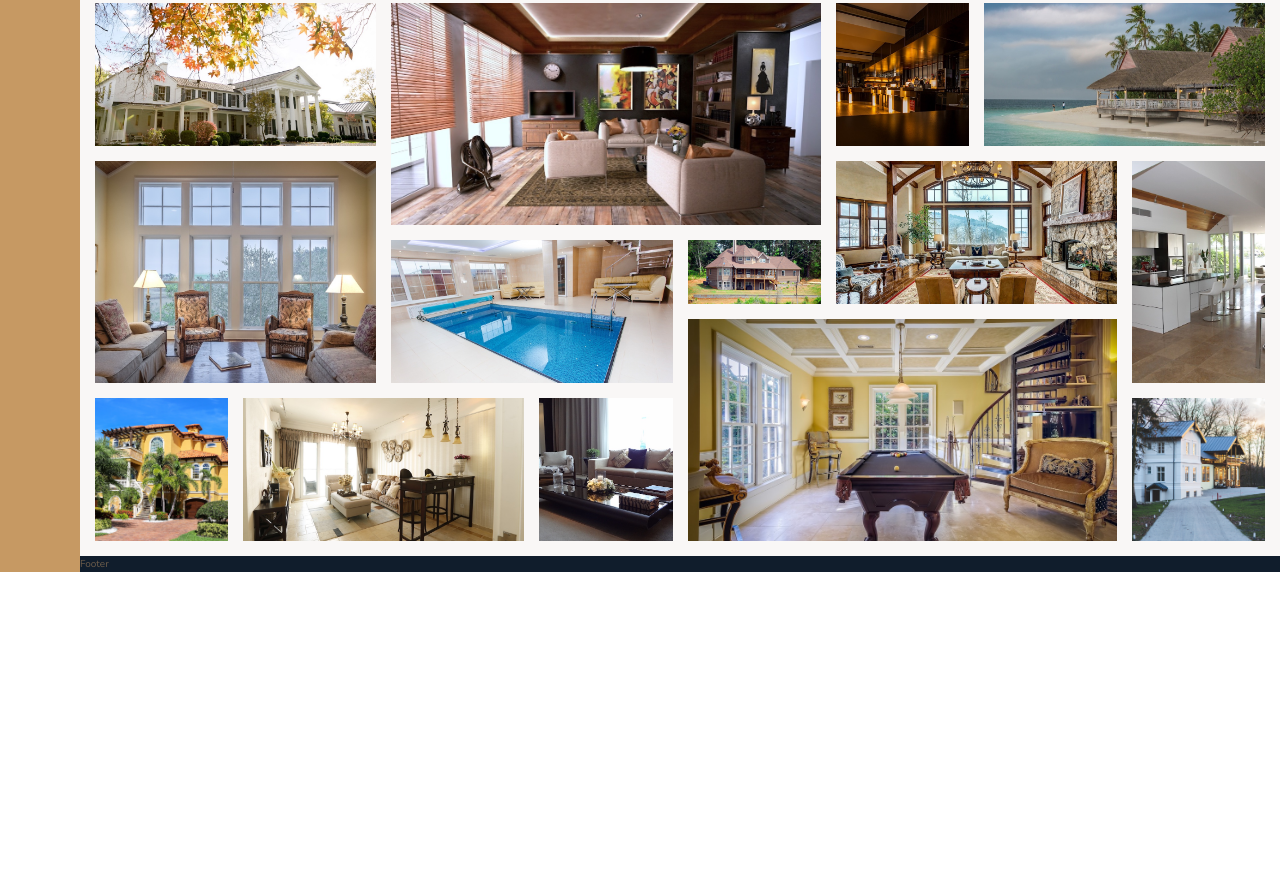
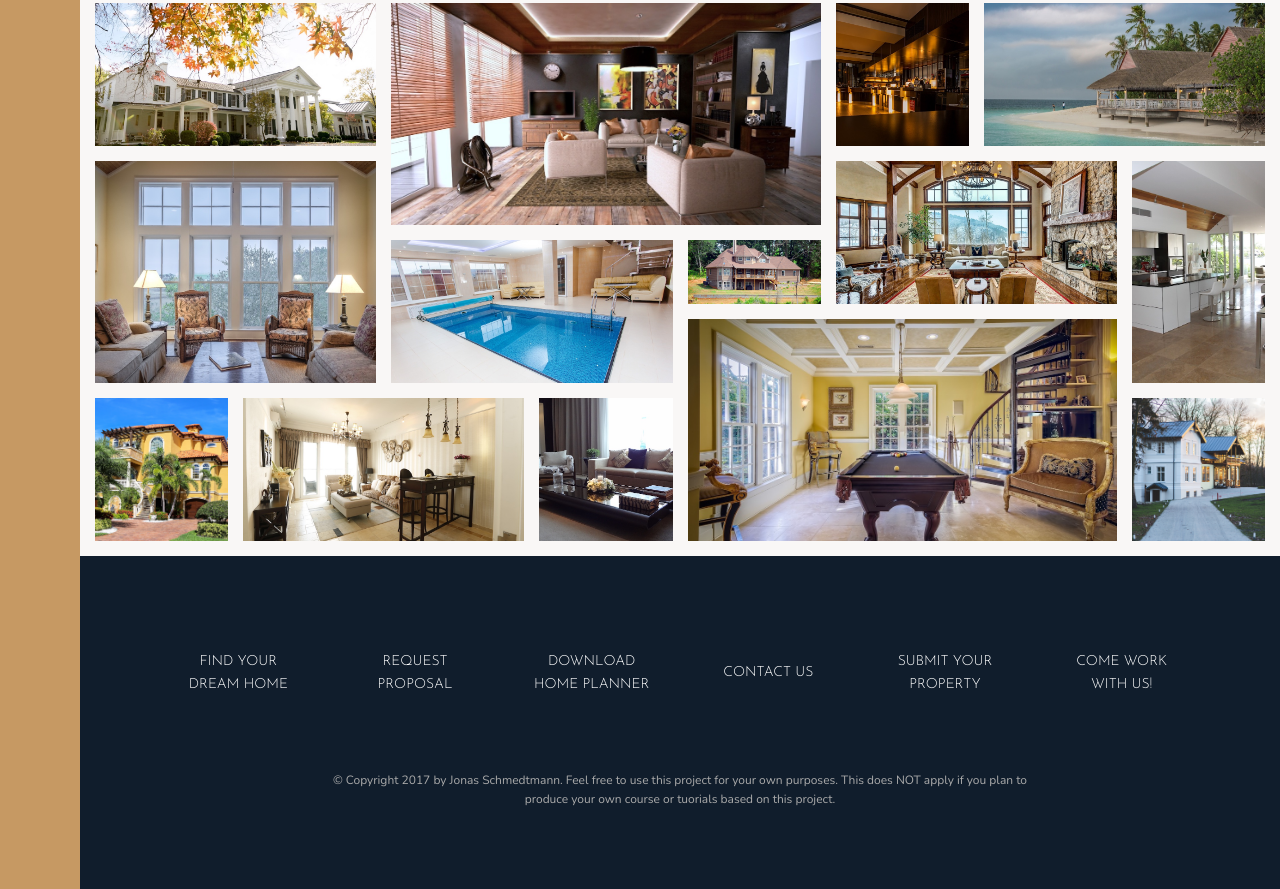
Before and after one commit to Okyanusaydgn/Nexter_Project, a website: page index.html in a window 1280 px wide. Shown: the part 3084-3973 px from the top of the page. Before the commit the page ends 3656 px from the top, so only its background shows below. Drawn offline with nearby package versions, Linux system fonts and the light colour scheme.

Commit message:
Building the Footer Section.

```diff
--- a/index.html
+++ b/index.html
@@ -376,6 +376,32 @@
       </figure>
     </section>
 
-    <footer class="footer">Footer</footer>
+    <footer class="footer">
+      <ul class="nav">
+        <li class="nav__item">
+          <a href="#" class="nav__link">Find your dream home</a>
+        </li>
+        <li class="nav__item">
+          <a href="#" class="nav__link">Request proposal</a>
+        </li>
+        <li class="nav__item">
+          <a href="#" class="nav__link">Download home planner</a>
+        </li>
+        <li class="nav__item">
+          <a href="#" class="nav__link">Contact us</a>
+        </li>
+        <li class="nav__item">
+          <a href="#" class="nav__link">Submit your property</a>
+        </li>
+        <li class="nav__item">
+          <a href="#" class="nav__link">Come work with us!</a>
+        </li>
+      </ul>
+      <p class="copyright">
+        &copy; Copyright 2017 by Jonas Schmedtmann. Feel free to use this
+        project for your own purposes. This does NOT apply if you plan to
+        produce your own course or tuorials based on this project.
+      </p>
+    </footer>
   </body>
 </html>
--- a/sass/_footer.scss
+++ b/sass/_footer.scss
@@ -3,4 +3,43 @@
 .footer {
   background-color: var.$color-secondary;
   grid-column: full-start / full-end;
+  padding: 8rem;
 }
+
+.nav {
+  list-style: none;
+
+  display: grid;
+  grid-template-columns: repeat(auto-fit, minmax(15rem, 1fr));
+  gap: 2rem;
+  align-items: center;
+
+  &__link:link,
+  &__link:visited {
+    font-size: 1.4rem;
+    color: #fff;
+    text-decoration: none;
+    font-family: var.$font-display;
+    text-transform: uppercase;
+    text-align: center;
+    padding: 1.5rem;
+    display: block;
+    transition: all 0.2s;
+  }
+
+  &__link:hover,
+  &__link:active {
+    background-color: rgba(#fff, 0.05);
+    transform: translateY(-3px);
+  }
+}
+
+.copyright {
+  font-size: 1.2rem;
+  color: var.$color-grey-light-2;
+  margin-top: 6rem;
+  margin-left: auto;
+  margin-right: auto;
+  text-align: center;
+  width: 70%;
+}
```
Also changed, not shown: css/style.css, 1 other file.
